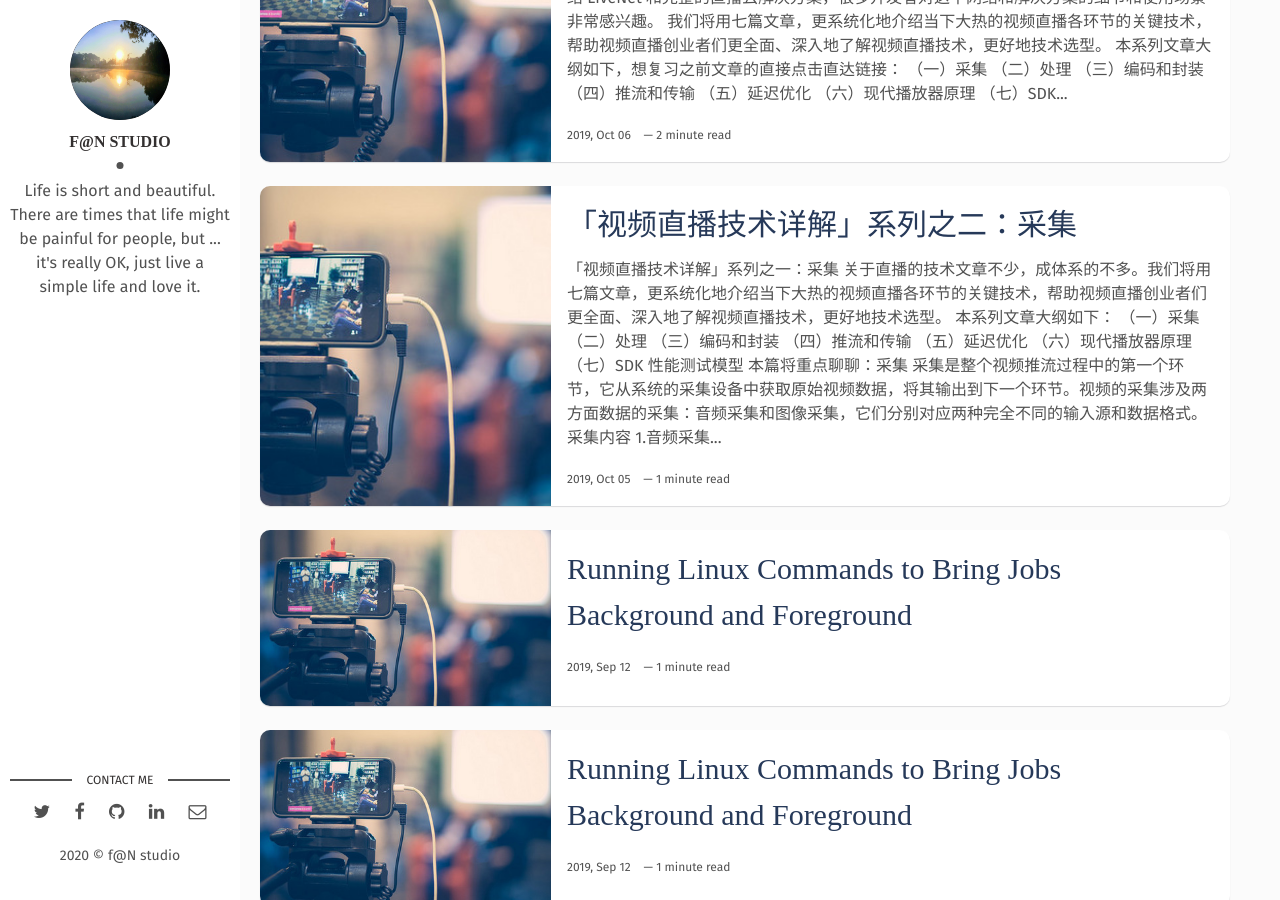
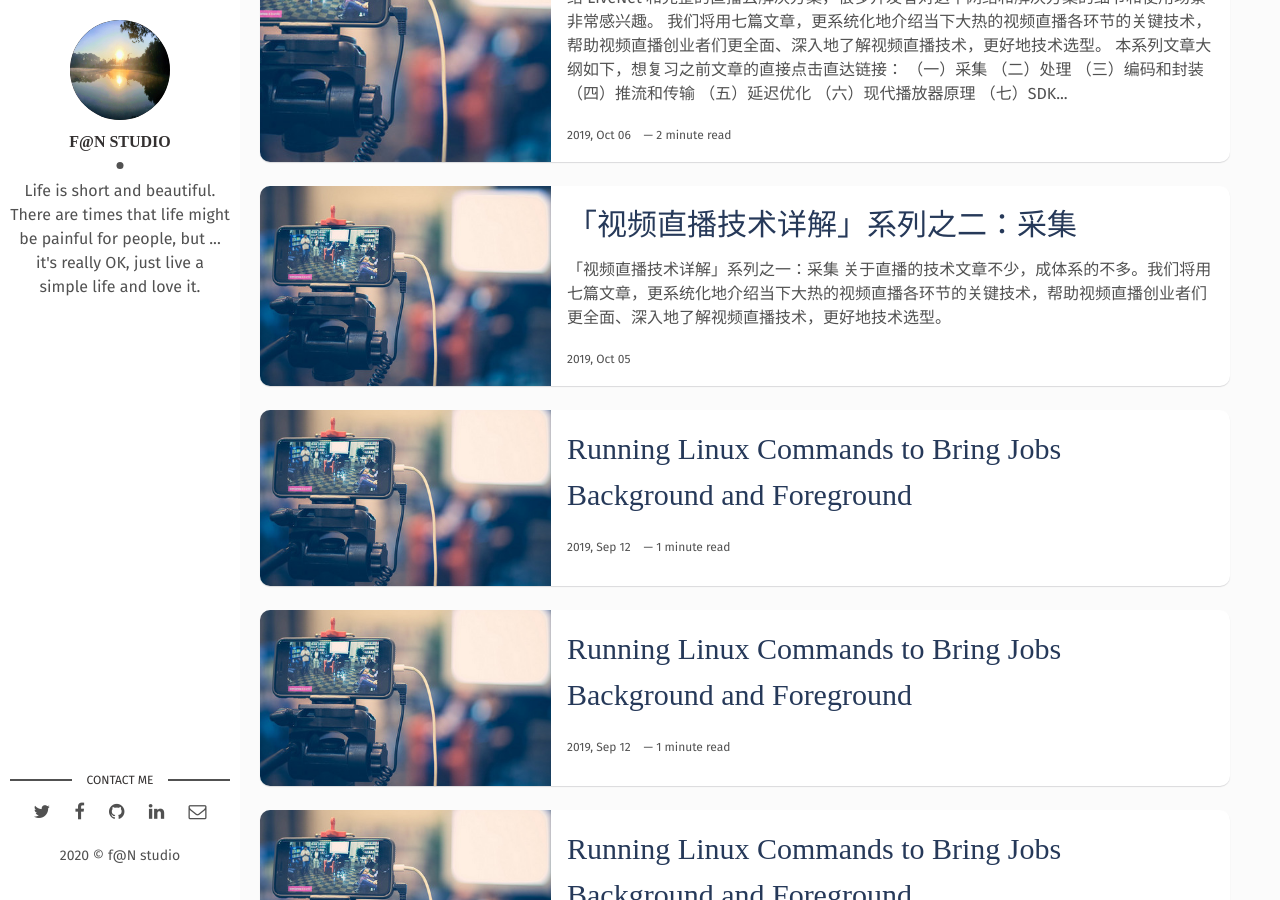
Before and after one commit to wowfrank/wowfrank.github.io, a Jekyll site: the page built from index.html, in a window 1280 px wide and 900 px high, scrolled down 546 px. Built offline with Jekyll 4.4.1, drawn with Linux system fonts in a browser that asks for light colours; the list of posts is cut into pages by our own code.

Commit message:
Update 2019-10-01-live-streaming-collection.markdown

```diff
--- a/_posts/2019-10-01-live-streaming-collection.markdown
+++ b/_posts/2019-10-01-live-streaming-collection.markdown
@@ -6,12 +6,15 @@
 img: live-streaming-collection.jpg # Add image post (optional)
 fig-caption: none # Add figcaption (optional)
 tags: [视频直播技术详解, 采集, 视频直播]
-excerpt: 关于直播的技术文章不少，成体系的不多。我们将用七篇文章，更系统化地介绍当下大热的视频直播各环节的关键技术，帮助视频直播创业者们更全面、深入地了解视频直播技术，更好地技术选型。
+categories: [blog]
+excerpt_separator: <!--more-->
 ---
 
 ## **「视频直播技术详解」系列之一：采集**
 
 关于直播的技术文章不少，成体系的不多。我们将用七篇文章，更系统化地介绍当下大热的视频直播各环节的关键技术，帮助视频直播创业者们更全面、深入地了解视频直播技术，更好地技术选型。
+
+<!--more-->
 
 本系列文章大纲如下：
 
```
